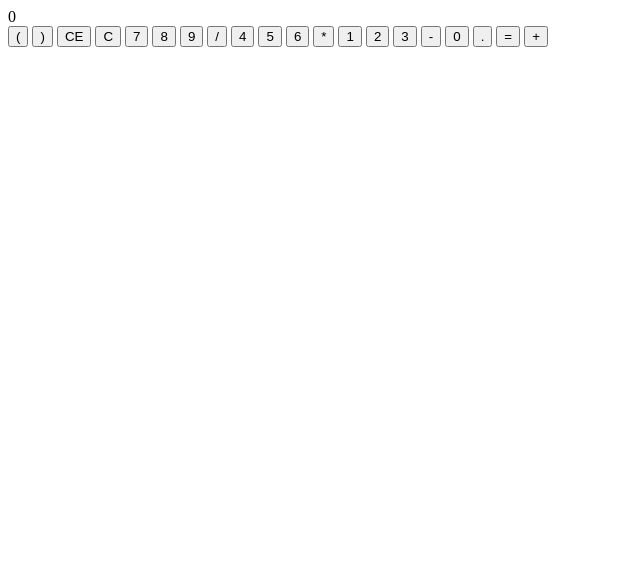
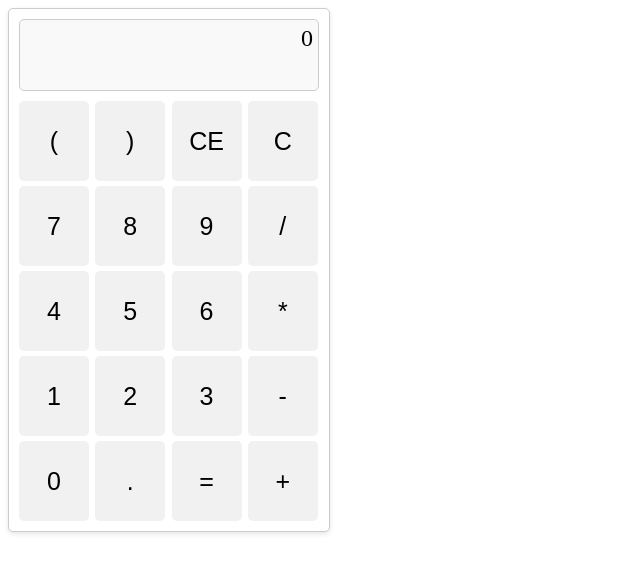
Before and after one commit to yohannes2025/project-2, a plain HTML site: page index.html in a window 1280 px wide. Shown: the whole page, without its empty margins (0-640 px from the left). Drawn offline with Linux system fonts and the light colour scheme.

Commit message:
add functions

```diff
--- /dev/null
+++ b/assets/script.js
@@ -0,0 +1,26 @@
+// Initialize variables to store the current display and result display state
+let currentDisplay = "0"; // The current display content
+let resultDisplay = false; // Flag to track whether the result is displayed
+
+// Function to append a value to the current display
+function appendToDisplay(value) {
+  if (currentDisplay === "0" || resultDisplay) {
+    // If the current display is "0" or the result is already displayed, replace it with the new value
+    currentDisplay = value;
+  } else {
+    // Otherwise, concatenate the new value to the current display
+    currentDisplay += value;
+  }
+
+  // Reset the result display flag to false, as the user entered a new value
+  resultDisplay = false;
+
+  // Update the calculator display to show the new content
+  updateDisplay();
+}
+
+// Function to update the calculator display with the current content
+function updateDisplay() {
+  const displayElement = document.getElementById("display");
+  displayElement.textContent = currentDisplay;
+}
--- a/assets/styles.css
+++ b/assets/styles.css
@@ -18,3 +18,23 @@
   margin-bottom: 10px;
   overflow: auto;
 }
+
+.buttons {
+  display: grid;
+  grid-template-columns: repeat(4, 3fr);
+  gap: 5px;
+}
+
+button {
+  height: 80px;
+  width: 70px;
+  font-size: 25px;
+  border: none;
+  border-radius: 5px;
+  cursor: pointer;
+  background-color: #f1f1f1;
+}
+
+button:hover {
+  background-color: #e1e1e1;
+}
--- a/index.html
+++ b/index.html
@@ -1,36 +1,36 @@
 <!DOCTYPE html>
-<html lang="en">
+<html>
   <head>
     <meta charset="UTF-8" />
     <meta name="viewport" content="width=device-width, initial-scale=1.0" />
-    <title>Simple Calculator</title>
-  </head>
-  <body>
-    <div class="calculator">
-      <div class="diplay" id="display">0</div>
-      <div class="buttons">
-        <!-- Buttons-->
-        <button>(</button>
-        <button>)</button>
-        <button>CE</button>
-        <button>C</button>
-        <button>7</button>
-        <button>8</button>
-        <button>9</button>
-        <button>/</button>
-        <button>4</button>
-        <button>5</button>
-        <button>6</button>
-        <button>*</button>
-        <button>1</button>
-        <button>2</button>
-        <button>3</button>
-        <button>-</button>
-        <button>0</button>
-        <button>.</button>
-        <button>=</button>
-        <button>+</button>
-      </div>
+    <title>Natural World Trends</title>
+    <link rel="stylesheet" href="assets/styles.css" />
+<body>
+  <div class="calculator">
+    <div class="display" id="display">0</div>
+    <div class="buttons">
+      <button onclick="appendToDisplay('(')">(</button>
+      <button onclick="appendToDisplay(')')">)</button>
+      <button onclick="clearLastElement()">CE</button>
+      <button onclick="clearDisplay()">C</button>
+      <button onclick="appendToDisplay('7')">7</button>
+      <button onclick="appendToDisplay('8')">8</button>
+      <button onclick="appendToDisplay('9')">9</button>
+      <button onclick="appendToDisplay('/')">/</button>
+      <button onclick="appendToDisplay('4')">4</button>
+      <button onclick="appendToDisplay('5')">5</button>
+      <button onclick="appendToDisplay('6')">6</button>
+      <button onclick="appendToDisplay('*')">*</button>
+      <button onclick="appendToDisplay('1')">1</button>
+      <button onclick="appendToDisplay('2')">2</button>
+      <button onclick="appendToDisplay('3')">3</button>
+      <button onclick="appendToDisplay('-')">-</button>
+      <button onclick="appendToDisplay('0')">0</button>
+      <button onclick="appendToDisplay('.')">.</button>
+      <button onclick="calculateResult()">=</button>
+      <button onclick="appendToDisplay('+')">+</button>
     </div>
-  </body>
+  </div>
+  <script src="assets/script.js"></script>
+</body>
 </html>
```
